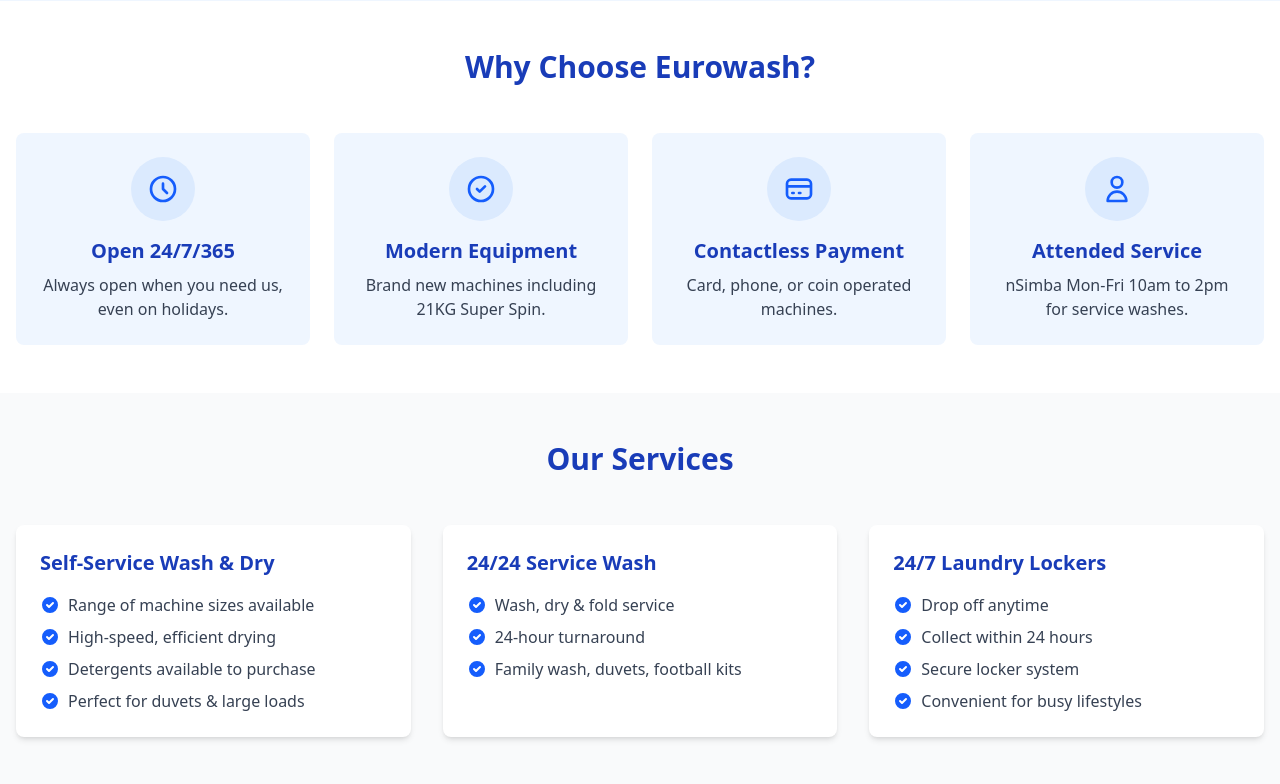
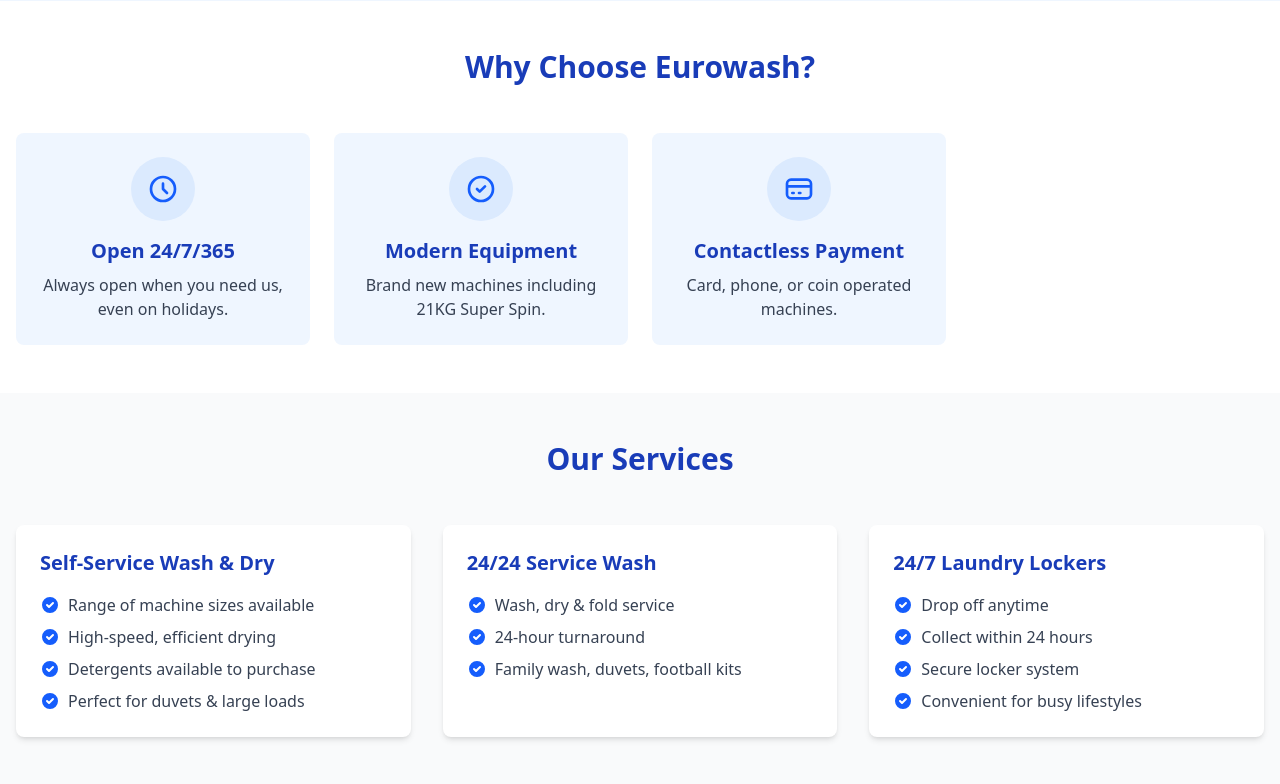
Before and after one commit to Kaival1212/eurowash, a Laravel app: page / in a window 1280 px wide. Shown: the part 623-1407 px from the top of the page. Run offline with Laravel 12, Linux system fonts and the light colour scheme; style sheets or scripts are compiled from the project's sources; some libraries are stand-ins or nearby versions.

Commit message:
minor changes

```diff
--- a/resources/views/welcome.blade.php
+++ b/resources/views/welcome.blade.php
@@ -223,32 +223,7 @@
                         Card, phone, or coin operated machines.
                     </p>
                 </div>
-                <div class="bg-blue-50 p-6 rounded-lg text-center">
-                    <div
-                        class="w-16 h-16 mx-auto mb-4 bg-blue-100 rounded-full flex items-center justify-center"
-                    >
-                        <svg
-                            xmlns="http://www.w3.org/2000/svg"
-                            class="h-8 w-8 text-blue-600"
-                            fill="none"
-                            viewBox="0 0 24 24"
-                            stroke="currentColor"
-                        >
-                            <path
-                                stroke-linecap="round"
-                                stroke-linejoin="round"
-                                stroke-width="2"
-                                d="M16 7a4 4 0 11-8 0 4 4 0 018 0zM12 14a7 7 0 00-7 7h14a7 7 0 00-7-7z"
-                            />
-                        </svg>
-                    </div>
-                    <h3 class="text-xl font-bold mb-2 text-blue-800">
-                        Attended Service
-                    </h3>
-                    <p class="text-gray-700">
-                        nSimba Mon-Fri 10am to 2pm for service washes.
-                    </p>
-                </div>
+
             </div>
         </div>
     </section>
```
